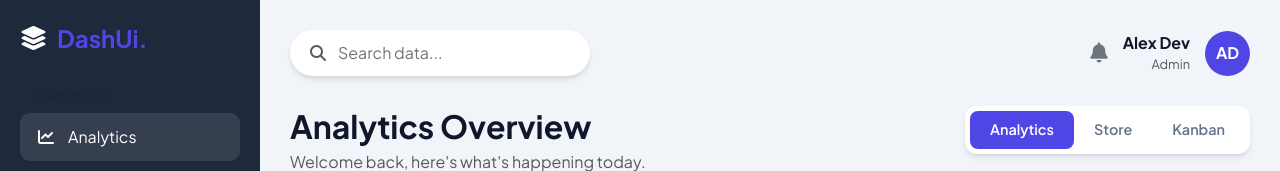
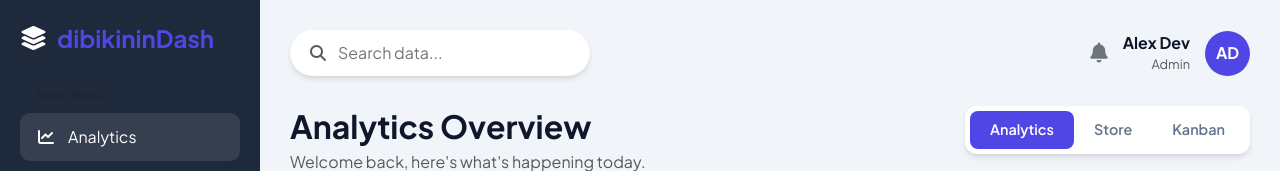
Before and after one commit to riskinurhadi/inspire.dibikininweb.com, a plain HTML site: page dashboard.html in a window 1280 px wide. Shown: the top 171 px of the page. Drawn offline with nearby package versions, Linux system fonts and the light colour scheme.

Commit message:
modified:   dashboard.html

```diff
--- a/dashboard.html
+++ b/dashboard.html
@@ -238,7 +238,7 @@
     <!-- SIDEBAR -->
     <div class="sidebar">
         <div class="brand">
-            <i class="fas fa-layer-group"></i> <span>DashUi.</span>
+            <i class="fas fa-layer-group"></i> <span>dibikininDash</span>
         </div>
         <nav>
             <div class="text-uppercase text-muted fs-7 mb-2 px-3 fw-bold" style="font-size: 11px; letter-spacing: 1px;">Main Menu</div>
```
